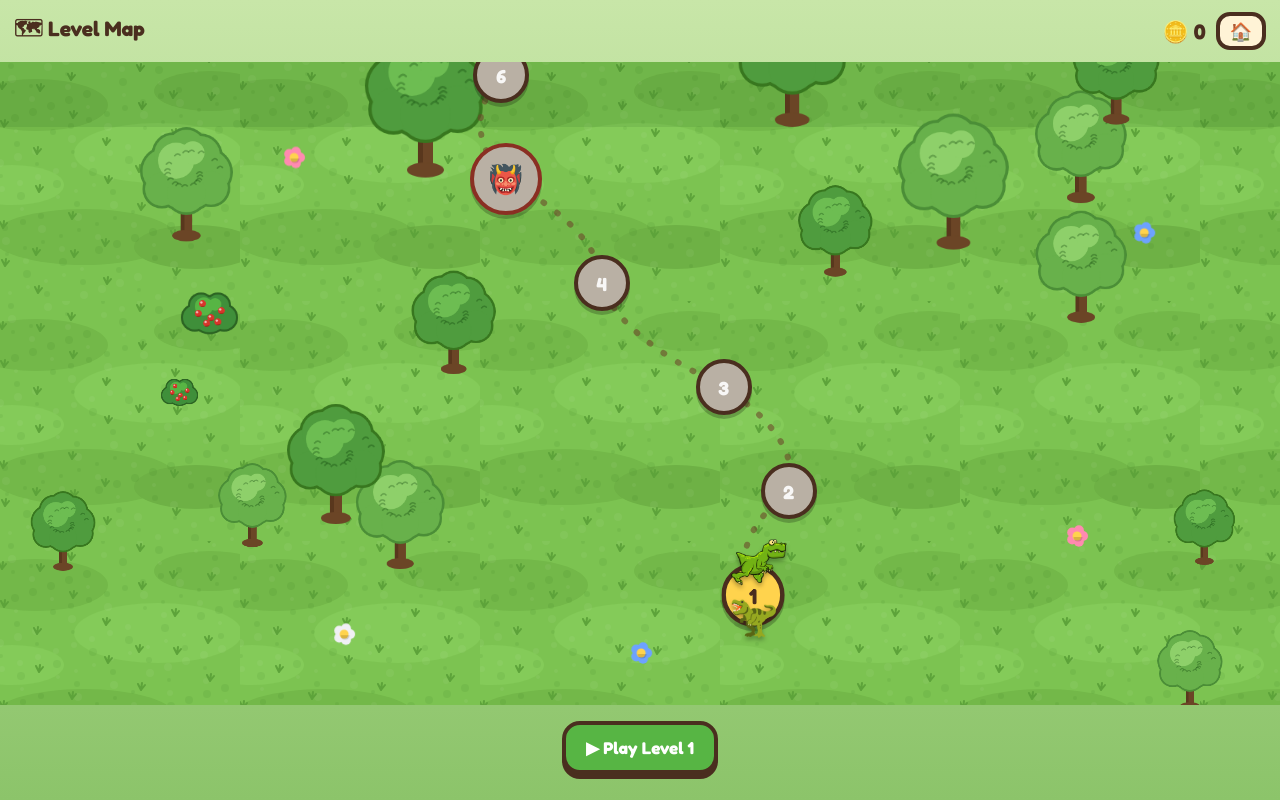
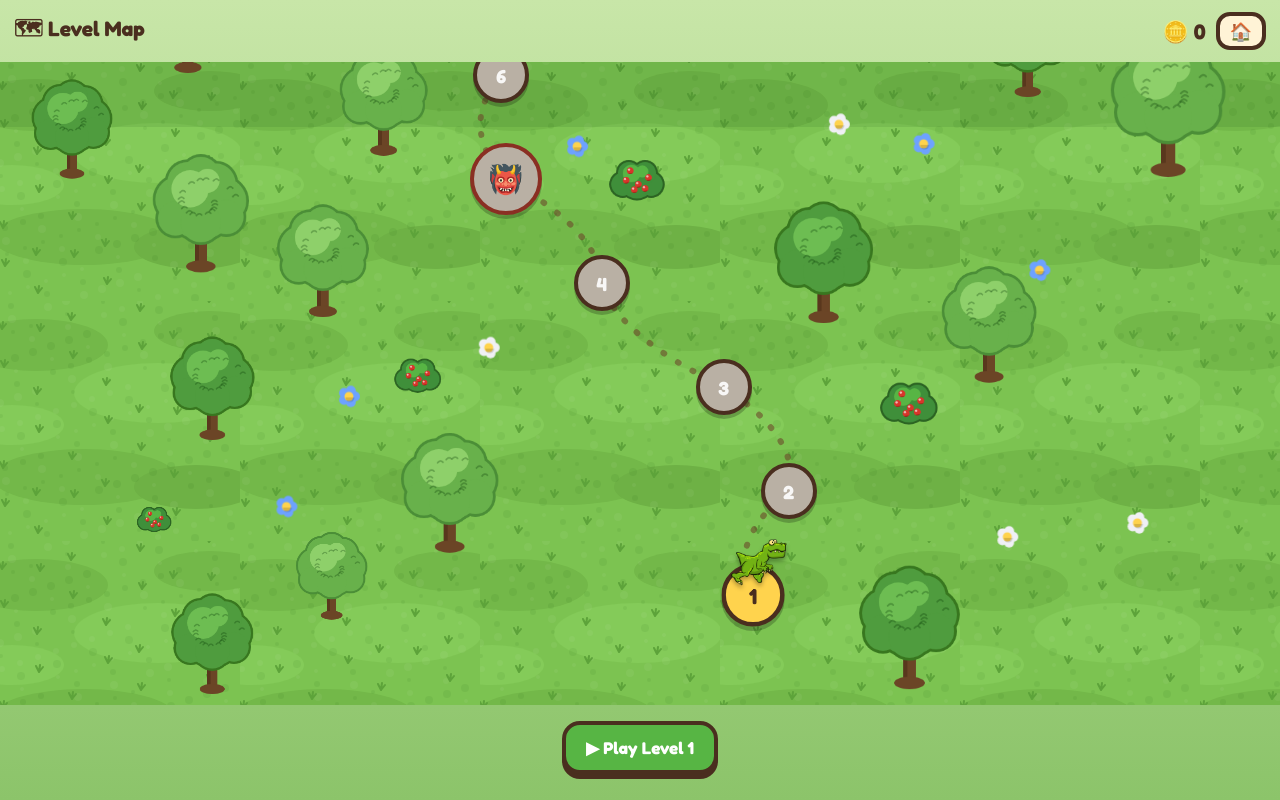
Before and after one commit to Capelard/Dino-Survival, a website: page index.html in a window 1280 px wide. Both pictures are taken after a click on the element 490 px from the left and 366 px from the top of the page. Drawn offline with Linux system fonts and the light colour scheme.

Commit message:
v2.6: map decoration placement fix - footprint-aware spacing, no stacked trees, node clearance; hide fallback marker emoji when sprite loads

```diff
--- a/index.html
+++ b/index.html
@@ -3,7 +3,7 @@
 <head>
 <meta charset="UTF-8">
 <meta name="viewport" content="width=device-width, initial-scale=1.0, maximum-scale=1.0, user-scalable=no">
-<title>Dino Survival v2.5</title>
+<title>Dino Survival v2.6</title>
 <link rel="manifest" href="manifest.webmanifest">
 <meta name="theme-color" content="#79c14e">
 <link rel="apple-touch-icon" href="icon-192.png">
@@ -127,7 +127,7 @@
   <div id="mapScroll"><div id="mapPath">
     <canvas id="mapBg"></canvas>
     <svg id="mapSvg" preserveAspectRatio="none"></svg>
-    <div id="mapMarker"><img id="mapMarkerImg" src="" onerror="this.style.display='none';this.nextElementSibling.style.display='block'"><span class="mfall">🦖</span></div>
+    <div id="mapMarker"><img id="mapMarkerImg" onerror="this.style.display='none';this.nextElementSibling.style.display='block'"><span class="mfall" id="mapMarkerFall">🦖</span></div>
   </div></div>
   <div id="mapFoot"><button id="btnMapPlay" class="btn green">▶ Play</button></div>
 </div>
@@ -145,7 +145,7 @@
 <!-- DINO SELECT -->
 <div id="scrSelect" class="overlay">
   <div class="panel">
-    <h1>🦖 DINO SURVIVAL <span style="font-size:14px;color:#8a6a50">v2.5</span></h1>
+    <h1>🦖 DINO SURVIVAL <span style="font-size:14px;color:#8a6a50">v2.6</span></h1>
     <p class="sub">Pick your dinosaur and start playing!</p>
     <div id="diffRow" style="display:flex;gap:8px;justify-content:center;margin:2px 0 10px;flex-wrap:wrap">
       <button class="btn small gray diffbtn" data-diff="beginner">🐣 Beginner</button>
@@ -1351,58 +1351,66 @@ function paintMapBg(Wpx,totalH,maxL,rowH,pad){
   const g=bg.getContext('2d');
   if(ENV.grassCvs){g.fillStyle=g.createPattern(ENV.grassCvs,'repeat');}
   else{g.fillStyle='#7cc351';}
-  g.fillRect(0,0,totalH>0?Wpx:0,totalH);
-  const bandOf=i=>Math.floor((i-1)/5)%4; // 0 plains 1 forest 2 hills 3 snow
+  g.fillRect(0,0,Wpx,totalH);
+  const bandOf=i=>Math.floor((i-1)/5)%4;
   const tints=[null,'rgba(15,75,15,.10)','rgba(120,88,48,.16)','rgba(232,242,255,.34)'];
-  // band tints
   for(let i=1;i<=maxL;i+=5){
     const b=bandOf(i);
     const yBot=totalH-pad-(i-1)*rowH+rowH*0.5;
-    const yTop=totalH-pad-Math.min(i+4,maxL-0)*rowH+rowH*0.5-(rowH*0);
     const top=totalH-pad-(i+4)*rowH+rowH*0.5;
     if(tints[b]){g.fillStyle=tints[b];g.fillRect(0,Math.max(0,top),Wpx,yBot-Math.max(0,top));}
   }
-  // scatter decorations, avoiding nodes
-  function farFromNodes(x,y){
-    for(const k in mapNodes){const n=mapNodes[k];
-      if(Math.hypot(x-n.x,y-n.y)<86)return false;}
-    return true;
-  }
   const rnd=mapSrand(1337+maxL);
-  function snowRock(img,x,y,s){
-    g.drawImage(img,x,y,img.width*s,img.height*s);
-    g.fillStyle='rgba(255,255,255,.9)';
-    g.beginPath();g.ellipse(x+img.width*s*0.5,y+img.height*s*0.28,img.width*s*0.34,img.height*s*0.2,0,0,Math.PI*2);g.fill();
-  }
-  function cloud(x,y,s){
-    g.fillStyle='rgba(255,255,255,.85)';
-    g.beginPath();g.arc(x,y,16*s,0,Math.PI*2);g.arc(x+18*s,y-6*s,13*s,0,Math.PI*2);g.arc(x+34*s,y,12*s,0,Math.PI*2);g.fill();
+  const placed=[];
+  function place(ny,w,h){
+    for(let t=0;t<14;t++){
+      const cx=14+w/2+rnd()*(Wpx-28-w);
+      const cy=ny-rowH*0.5+rnd()*rowH;
+      let ok=true;
+      for(const k in mapNodes){const n=mapNodes[k];
+        if(Math.hypot(cx-n.x,cy-n.y)<58+Math.max(w,h)*0.55){ok=false;break;}}
+      if(ok)for(const p of placed){
+        if(Math.hypot(cx-p.x,cy-p.y)<(Math.max(w,h)+Math.max(p.w,p.h))*0.46){ok=false;break;}}
+      if(ok){placed.push({x:cx,y:cy,w:w,h:h});return{x:cx-w/2,y:cy-h/2,cx:cx,cy:cy};}
+    }
+    return null;
+  }
+  function snowRock(img,s){
+    const w=img.width*s,h=img.height*s;
+    return function(p){g.drawImage(img,p.x,p.y,w,h);
+      g.fillStyle='rgba(255,255,255,.9)';
+      g.beginPath();g.ellipse(p.x+w*0.5,p.y+h*0.28,w*0.34,h*0.2,0,0,Math.PI*2);g.fill();};
   }
   for(let i=1;i<=maxL;i++){
     const b=bandOf(i);
     const ny=totalH-pad-(i-1)*rowH;
     const count=3+Math.floor(rnd()*3);
     for(let k=0;k<count;k++){
-      let x=20+rnd()*(Wpx-60),y=ny-rowH*0.5+rnd()*rowH;
-      if(!farFromNodes(x,y))continue;
       const s=0.42+rnd()*0.3, r2=rnd();
-      if(b===0){ // plains
-        if(r2<0.45)g.drawImage(ENV.flower[Math.floor(rnd()*3)],x,y);
-        else if(r2<0.7)g.drawImage(ENV.bush,x,y,92*s,72*s);
-        else g.drawImage(ENV.trees[Math.floor(rnd()*2)],x,y,170*s,185*s);
-      }else if(b===1){ // forest
-        if(r2<0.62)g.drawImage(ENV.trees[Math.floor(rnd()*2)],x,y,170*(s+0.15),185*(s+0.15));
-        else if(r2<0.82)g.drawImage(ENV.bush,x,y,92*s,72*s);
-        else g.drawImage(ENV.flower[Math.floor(rnd()*3)],x,y);
-      }else if(b===2){ // rocky hills
-        if(r2<0.5)g.drawImage(ENV.rocks[Math.floor(rnd()*2)],x,y);
-        else if(r2<0.78)g.drawImage(ENV.trees[2],x,y,170*s,185*s);
-        else g.drawImage(ENV.bush,x,y,92*s,72*s);
-      }else{ // snow country
-        if(r2<0.45)snowRock(ENV.rocks[Math.floor(rnd()*2)],x,y,0.8+rnd()*0.4);
-        else if(r2<0.75)g.drawImage(ENV.bare,x,y,170*s,185*s);
-        else cloud(x,y,0.8+rnd()*0.6);
+      let w,h,draw;
+      if(b===0){
+        if(r2<0.45){w=h=26;const f=ENV.flower[Math.floor(rnd()*3)];draw=p=>g.drawImage(f,p.x,p.y);}
+        else if(r2<0.7){w=92*s;h=72*s;draw=p=>g.drawImage(ENV.bush,p.x,p.y,w,h);}
+        else{w=170*s;h=185*s;const t=ENV.trees[Math.floor(rnd()*2)];draw=p=>g.drawImage(t,p.x,p.y,w,h);}
+      }else if(b===1){
+        if(r2<0.62){const s2=s+0.15;w=170*s2;h=185*s2;const t=ENV.trees[Math.floor(rnd()*2)];draw=p=>g.drawImage(t,p.x,p.y,w,h);}
+        else if(r2<0.82){w=92*s;h=72*s;draw=p=>g.drawImage(ENV.bush,p.x,p.y,w,h);}
+        else{w=h=26;const f=ENV.flower[Math.floor(rnd()*3)];draw=p=>g.drawImage(f,p.x,p.y);}
+      }else if(b===2){
+        if(r2<0.5){const rk=ENV.rocks[Math.floor(rnd()*2)];w=rk.width;h=rk.height;draw=p=>g.drawImage(rk,p.x,p.y);}
+        else if(r2<0.78){w=170*s;h=185*s;draw=p=>g.drawImage(ENV.trees[2],p.x,p.y,w,h);}
+        else{w=92*s;h=72*s;draw=p=>g.drawImage(ENV.bush,p.x,p.y,w,h);}
+      }else{
+        if(r2<0.45){const rk=ENV.rocks[Math.floor(rnd()*2)],s3=0.8+rnd()*0.4;w=rk.width*s3;h=rk.height*s3;draw=snowRock(rk,s3);}
+        else if(r2<0.75){w=170*s;h=185*s;draw=p=>g.drawImage(ENV.bare,p.x,p.y,w,h);}
+        else{const s3=0.8+rnd()*0.6;w=70*s3;h=40*s3;draw=p=>{
+          g.fillStyle='rgba(255,255,255,.85)';
+          g.beginPath();g.arc(p.cx-14*s3,p.cy,16*s3,0,Math.PI*2);
+          g.arc(p.cx+4*s3,p.cy-6*s3,13*s3,0,Math.PI*2);
+          g.arc(p.cx+20*s3,p.cy,12*s3,0,Math.PI*2);g.fill();};}
       }
+      const p=place(ny,w,h);
+      if(p)draw(p);
     }
   }
 }
@@ -1473,7 +1481,7 @@ function showMap(hop){
   $('mapPts').textContent='🪙 '+S.points;
   const sp=(S.dino==='brachio')?'bronto':S.dino;
   const img=$('mapMarkerImg');
-  img.style.display='';img.src='sprites/'+sp+'_0.png';
+  img.style.display='';$('mapMarkerFall').style.display='none';img.src='sprites/'+sp+'_0.png';
   const q=questFor(S.level);
   $('btnMapPlay').textContent=(q.type==='boss'?'👹 Boss Level '+S.level:'▶ Play Level '+S.level);
   show('scrMap');
--- a/sw.js
+++ b/sw.js
@@ -1,4 +1,4 @@
-const C='dino-survival-v27';
+const C='dino-survival-v28';
 const CORE=['./','./index.html','./manifest.webmanifest','./icon-192.png','./icon-512.png'];
 self.addEventListener('install',e=>{
   e.waitUntil(caches.open(C).then(c=>c.addAll(CORE)));
```
